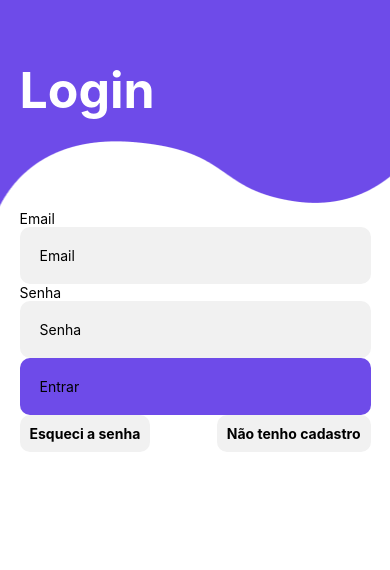
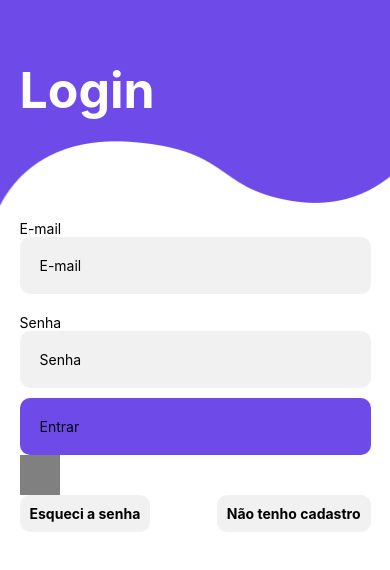
Before and after one commit to octaroxas/bootcamp-dio, a React Native app in the folder react-native/: screen / in a window 390 px wide. Shown: the top 570 px of the page. Built offline with nearby package versions, Linux system fonts and the light colour scheme.

Commit message:
INputs com useform

```diff
--- a/react-native/src/components/Input/index.tsx
+++ b/react-native/src/components/Input/index.tsx
@@ -0,0 +1,18 @@
+import React from 'react';
+import { Text, View, SafeAreaView, TextInput } from 'react-native';
+
+import { styles } from './styles';
+
+export default function Input({ placeholder, label, setValue, ...rest }) {
+    return (
+        <View style={styles.inputContainer}>
+            <Text>{label}</Text>
+            <TextInput
+                style={styles.input}
+                placeholder={placeholder}
+                onChangeText={setValue}
+            >
+            </TextInput>
+        </View>
+    )
+}
--- /dev/null
+++ b/react-native/src/components/Input/styles.tsx
@@ -0,0 +1,15 @@
+import { StyleSheet } from "react-native";
+
+export const styles = StyleSheet.create({
+    inputContainer: {
+        width: '100%',
+        marginTop: 10,
+        marginBottom: 10
+    },
+    input: {
+        width: '100%',
+        padding: 20,
+        backgroundColor: '#f1f1f1',
+        borderRadius: 10
+    },
+})
--- a/react-native/src/pages/Login/index.tsx
+++ b/react-native/src/pages/Login/index.tsx
@@ -3,6 +3,7 @@ import { styles } from './styles'
 import { Text, View, SafeAreaView, Image, TextInput, Button, TouchableOpacity } from 'react-native'
 import v from './../../assets/fundo.png'
 import { useForm } from 'react-hook-form'
+import Input from '../../components/Input'
 
 export default function Login() {
 
@@ -11,7 +12,7 @@ export default function Login() {
     const [form, setForm] = useState("")
 
     function sub(data) {
-        setForm(data.senha + " " + data.email)
+        setForm(`senha: ${data.senha} email: ${data.email}`)
     }
 
     useEffect(() => {
@@ -26,27 +27,15 @@ export default function Login() {
                 <Text style={styles.title}>
                     Login
                 </Text>
-                <Text>Email</Text>
-                <TextInput
-                    style={styles.input}
-                    placeholder="Email"
-                    onChangeText={entrada => setValue('email', entrada)}
-                >
-                </TextInput>
 
-                <Text>Senha</Text>
-                <TextInput
-                    style={styles.input}
-                    placeholder="Senha"
-                    onChangeText={entrada => setValue('senha', entrada)}
-                >
-                </TextInput>
+                <Input placeholder="E-mail" label="E-mail" setValue={(entrada) => setValue('email', entrada)} />
+                <Input placeholder="Senha" label="Senha" setValue={(entrada) => setValue('senha', entrada)} />
 
                 <TouchableOpacity style={styles.but} onPress={handleSubmit(sub)} >
                     <Text>Entrar</Text>
                 </TouchableOpacity>
 
-                <Text>
+                <Text style={{ backgroundColor: 'grey', padding: 20, color: '#fff' }}>
                     {form}
                 </Text>
                 <View style={styles.linksContainer}>
```
